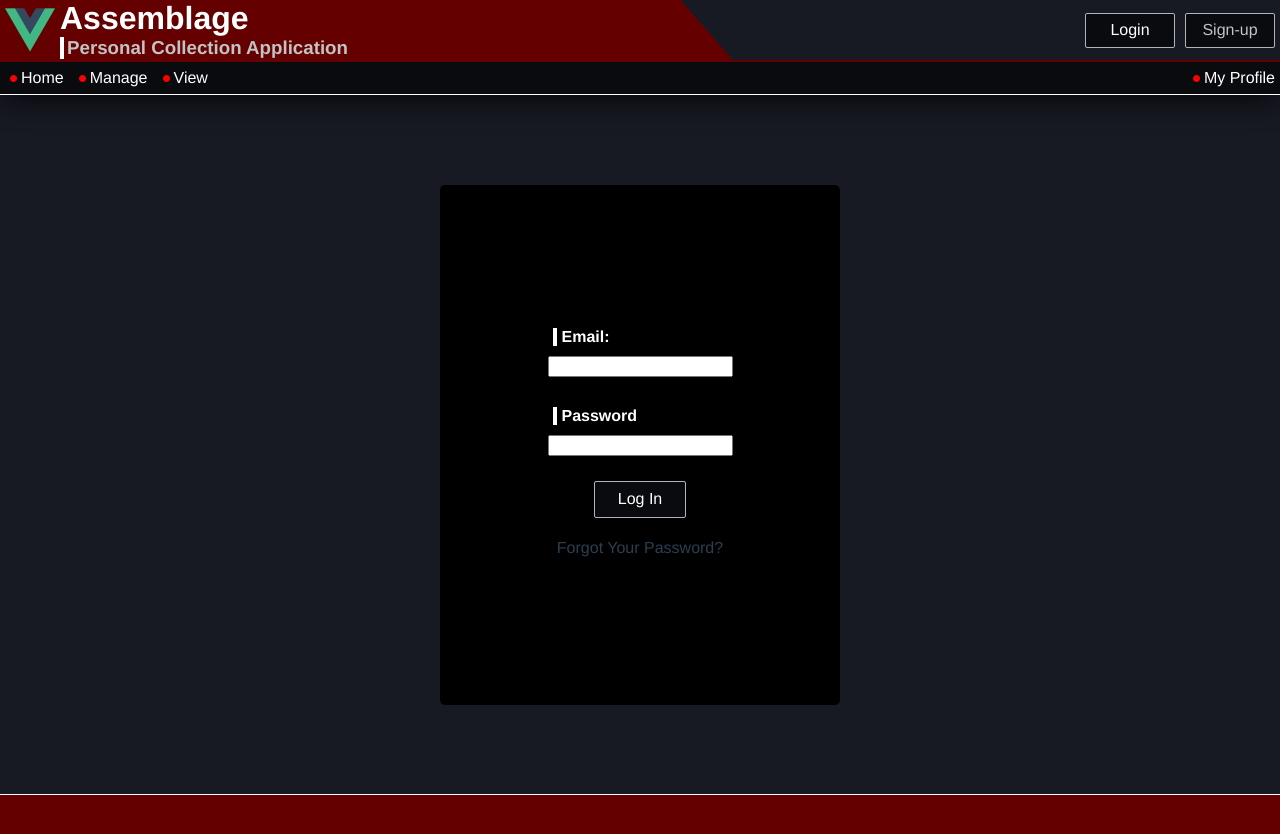
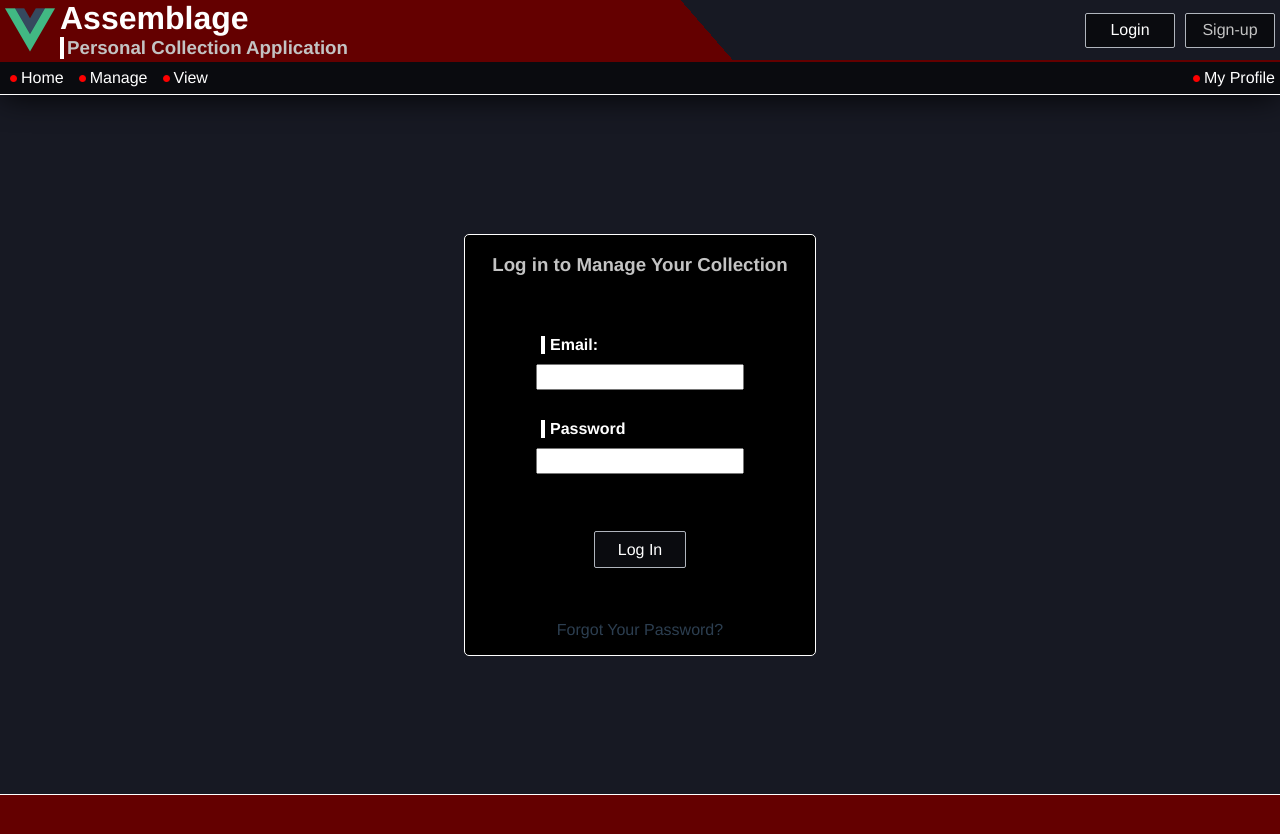
Before and after one commit to Wedbeveloper/assemblage, a Vue app: page /login in a window 1280 px wide. Built offline with nearby package versions, Linux system fonts and the light colour scheme.

Commit message:
modified:   src/App.vue 	modified:   src/components/content/ConsoleMember.vue 	modified:   src/components/header/HeaderComponent.vue 	modified:   src/views/Login.vue 	modified:   src/views/Manage.vue

```diff
--- a/src/App.vue
+++ b/src/App.vue
@@ -1,5 +1,5 @@
 <template>
-  <HeaderComponent class="header"/>
+  <HeaderComponent :token=this.userToken :isUserFetched=this.isUserFetched class="header" @logout="logOut" />
   <div class="content">
     <router-view :user=this.userInfo :consoles=this.userConsoles :games=this.userGames :token=this.userToken @emitInfo="getUserInfo" :key="$route.fullPath"/>
   </div>
@@ -23,7 +23,8 @@ export default {
       userInfo: {},
       userToken: '',
       userConsoles: [],
-      userGames: []
+      userGames: [],
+      isUserFetched: false
     }
   },
   methods: {
@@ -33,6 +34,11 @@ export default {
       this.userToken = userInfo[0].token;
       this.userConsoles = userInfo[1];
       this.userGames = userInfo[2];
+      this.isUserFetched = userInfo[3];
+      console.log("Logged in?: " + this.isUserFetched)
+    },
+    logOut(loggedOut) {
+      this.isUserFetched = loggedOut;
     }
   }
 
--- a/src/components/content/ConsoleMember.vue
+++ b/src/components/content/ConsoleMember.vue
@@ -26,8 +26,9 @@ export default {
     },
     methods: {
         deleteWithAlert(thisConsole) {
-            alert("Are you sure you want to delete " + thisConsole.name + "? All of its games will also be deleted!")
-            console.log(thisConsole)
+            if(confirm("Are you sure you want to delete " + thisConsole.name + "? All of its games will also be deleted!")) {
+                this.$emit('delete-console',this.consoleId)
+            }
         }
     }
 }
--- a/src/components/header/HeaderComponent.vue
+++ b/src/components/header/HeaderComponent.vue
@@ -9,18 +9,40 @@
             <h3>Personal Collection Application</h3>
         </div>
         <div class="login-wrapper">
-            <div @click="$router.push('/login')" role="button" class="login-button"><p>Login</p></div>
-            <div role="button" class="login-button"><p class="sign-up">Sign-up</p></div>
+            <div v-if="this.isUserFetched === false" @click="$router.push('/login')" role="button" class="login-button"><p>Login</p></div>
+            <div v-if="this.isUserFetched === false" role="button" class="login-button"><p class="sign-up">Sign-up</p></div>
+            <div v-else role="button" class="login-button" @click="logOut()"><p>Log Out</p></div>
         </div>
     </div>
     <NavBar/>
 </template>
 <script>
 
-import NavBar from './NavBar.vue'
+import NavBar from './NavBar.vue';
+import axios from 'axios';
 export default {
+    name: 'HeaderComponent',
+    props: ['isUserFetched', 'token'],
     components: {
         NavBar
+    },
+    data() {
+        return {
+            userSignedIn: this.isUserFetched
+        }
+    },
+    methods: {
+        logOut() {
+            console.log(this.token)
+        let requestAuthHeader = {'content-type':'application/json',Authorization:'Bearer ' + this.token}
+        axios.post('https://api.gooeybonez.com/api/logout', '',{headers: requestAuthHeader})
+            .then(response => this.pushHome(response.data)).catch((error) => console.log(error))
+        },
+        pushHome(res) {
+            console.log(res);
+            this.$router.push('/home')
+            this.$emit('logout', false)
+        }
     }
 }
 </script>
--- a/src/views/Login.vue
+++ b/src/views/Login.vue
@@ -1,16 +1,21 @@
 <template>
     <div class="form-wrapper">
       <div class="input-wrapper">
-        <div class="cred-wrapper">
-          <label for="email-input"><h4>Email:</h4></label>
-          <input type="email" name="email-input" v-model="email">
-        </div>
-        <div class="cred-wrapper">
-          <label for="password-input"><h4>Password</h4></label>
-          <input type="password" name="password-input" v-model="password">
+          <div class="greeting-wrapper">
+            <h3>Log in to Manage Your Collection</h3>
+          </div>
+          <div class="email-password-container"><div class="cred-wrapper">
+            <label for="email-input"><h4>Email:</h4></label>
+            <input class="text-box" type="email" name="email-input" v-model="email">
+          </div>
+          <div class="cred-wrapper">
+            <label for="password-input"><h4>Password</h4></label>
+            <input class="text-box" type="password" name="password-input" v-model="password">
+          </div>
         </div>
           <div @click="(login())" role="button" class="login-button"><p class="sign-up">Log In</p></div>
           <div class="forgot-password-wrapper"><p>Forgot Your Password?</p></div>
+          <p class="error-message">{{ error }}</p>
       </div>
 
     </div>
@@ -26,16 +31,20 @@ export default {
       email: '',
       password: '',
       userInfo: [],
-      isUserFetched: false
+      isUserFetched: false,
+      error: ''
     }
   },
   methods: {
+    created() {
+
+    },
     async login() {
       let info = {email: this.email, password: this.password};
        axios.post('https://api.gooeybonez.com/api/login', info, {
         headers: {'content-type':'application/json'}
       })
-      .then(response => this.handleLoginResponse(response.data)).catch((error) => console.log(error))
+      .then(response => this.handleLoginResponse(response.data)).catch((error) => [this.error = 'Sorry, that Email or Password was incorrect', console.log(error)])
     },
     async getUserConsoles(userId) {
       let url = 'https://api.gooeybonez.com/api/consoles/' + userId
@@ -62,6 +71,8 @@ export default {
     },
     handleGameResponse(res) {
       this.userInfo.push(res);
+      this.isUserFetched = true;
+      this.userInfo.push(this.isUserFetched)
       this.$emit('emitInfo', this.userInfo)
       this.$router.push('/manage')
     },
@@ -77,17 +88,21 @@ export default {
     align-items: center;
     justify-content: center;
     height: 700px;
+
 }
 .input-wrapper {
     display: flex;
     flex-direction: column;
     align-items: center;
-    justify-content: center;
+    justify-content: space-between;
     background-color: black;
-    padding: 50px;
+    padding-left: 25px;
+    padding-right: 25px;
     border-radius: 5px;
     height: 60%;
     width: 300px;
+    border: 1px solid white;
+    position: relative;
 }
 .cred-wrapper{
   display: flex;
@@ -104,6 +119,10 @@ h4 {
   margin-bottom: 10px;
   padding-left: 5px;
   color: white;
+}
+.text-box {
+  width: 200px;
+  height: 20px;
 }
 .login-button {
     display: flex;
@@ -125,4 +144,12 @@ h4 {
     text-align: center;
     color: white;
 }
+h3 {
+  color: #c3c3c3;
+}
+.error-message {
+  color: red;
+  position: absolute;
+  bottom: 130px;
+}
 </style>
--- a/src/views/Manage.vue
+++ b/src/views/Manage.vue
@@ -16,7 +16,7 @@
         <div class="list-container">
           <h4>Consoles</h4>
           <div class="list-box">
-            <ConsoleMember v-for="value in consolesInList" :key="value.id" :console="value" @get-selected-console="setCurrentConsoleGames"/>
+            <ConsoleMember v-for="value in consolesInList" :key="value.id" :console="value" @get-selected-console="setCurrentConsoleGames" @delete-console="deleteConsoleAndGames"/>
           </div>
         </div>
       </div>
@@ -143,7 +143,6 @@ export default {
       document.getElementById(container).style.display = 'none';
     },
     setCurrentConsoleThenAdd(consoleName){
-      console.log("console name: " + consoleName)
       let requestAuthHeader = {['Client-ID']: this.idgbClientId, Authorization:'Bearer zan1k18v95233iy51sq6c15dlk8a53'}
       axios.post('http://localhost:8080/https://api.igdb.com/v4/platforms', 'search "' + consoleName + '"; fields name, platform_logo, slug;', {
         headers: requestAuthHeader
@@ -183,8 +182,16 @@ export default {
       axios.post('http://localhost:8080/https://api.gooeybonez.com/api/consoles', JSON.stringify(consoleToSend), {
         headers: requestAuthHeader
       })
-      .then(response => this.consolesInList.push(response.data)).catch((error) => console.log(error))
-      ;
+      .then(response => this.consolesInList.push(response.data)).catch((error) => console.log(error));
+    },
+    deleteConsoleAndGames(consoleID) {
+      let requestAuthHeader = {'content-type':'application/json',Authorization:'Bearer ' + this.token}
+      axios.post('http://localhost:8080/https://api.gooeybonez.com/api/games/console/'+ consoleID, {headers: requestAuthHeader})
+      .then(response => this.deleteConsoleAndUpdateList(response.data, consoleID)).catch((error) => console.log(error));
+    },
+    deleteConsoleAndUpdateList(res, consoleId) {
+      console.log(res)
+      this.consolesInList.filter(console => console.id != consoleId)
     }
   }
 }
```
